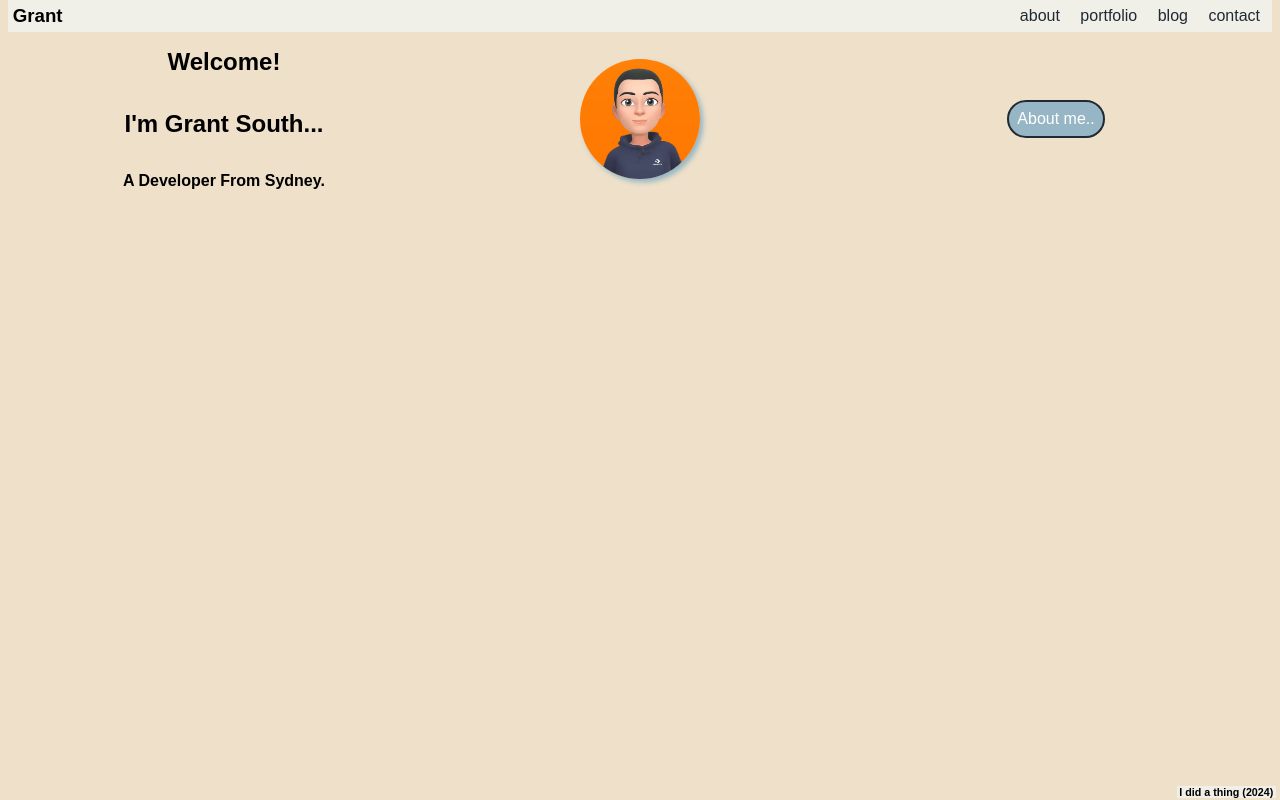
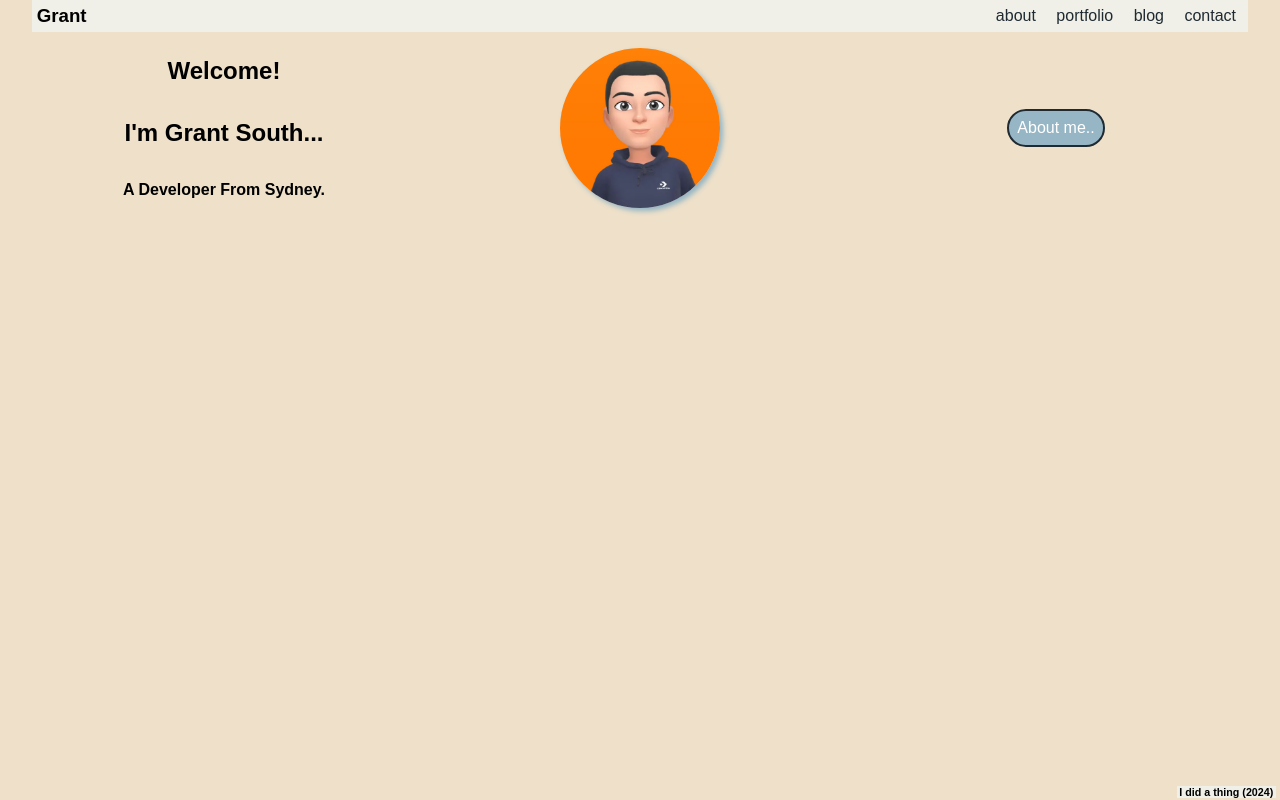
Before and after one commit to grants77/T1A2, a plain HTML site: page index.html in a window 1280 px wide. Drawn offline with Linux system fonts and the light colour scheme.

```diff
--- a/style/style.css
+++ b/style/style.css
@@ -32,7 +32,7 @@ header {
     align-items: center;
     background-color: var(--pastel-grey);
     height: 4dvh;
-    width: 100%;
+    width: 95dvw;
     text-align: center;
     text-decoration: none;
 }
@@ -61,13 +61,13 @@ main {
 	display: flex;
 	flex-direction: column;
 	max-width: 100%;
-    margin: 0;
+    margin: 1em;
 }
 
 /* START INTRO SECTION*/
 
 .homeIntro {
-    max-width: 65dvw;
+    max-width: 90dvw;
     display: flex;
     flex-direction: column;
     justify-content: center;
@@ -78,7 +78,7 @@ main {
 
 /* Image decoration */
 .homeIntro > img {
-    height: 15dvh;
+    height: 20dvh;
     border-radius: 50%;
     box-shadow: 0.2em 0.2em 5px var(--pastel-darkblue);
 }
@@ -108,7 +108,7 @@ footer {
 }
 
 /* DESKTOP VIEW */
-@media screen and (min-width: 600px) {
+@media screen and (min-width: 400px) {
 	main {
 		flex-direction: row;
 		flex-wrap: wrap;
```
